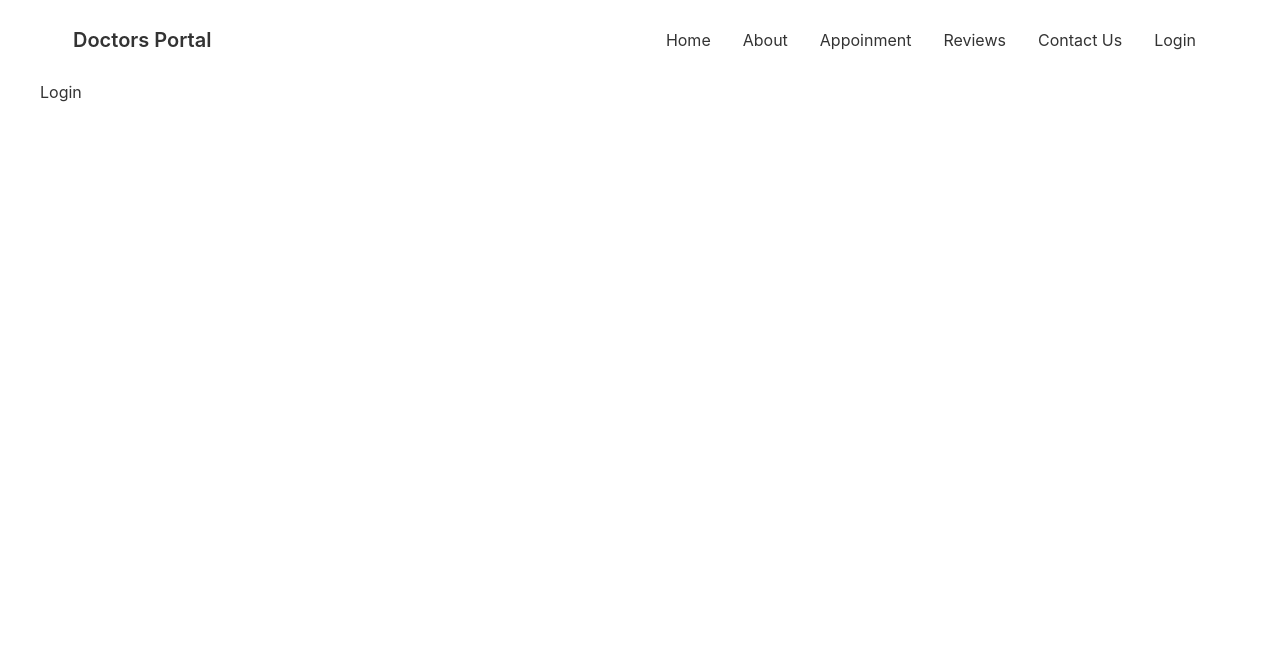
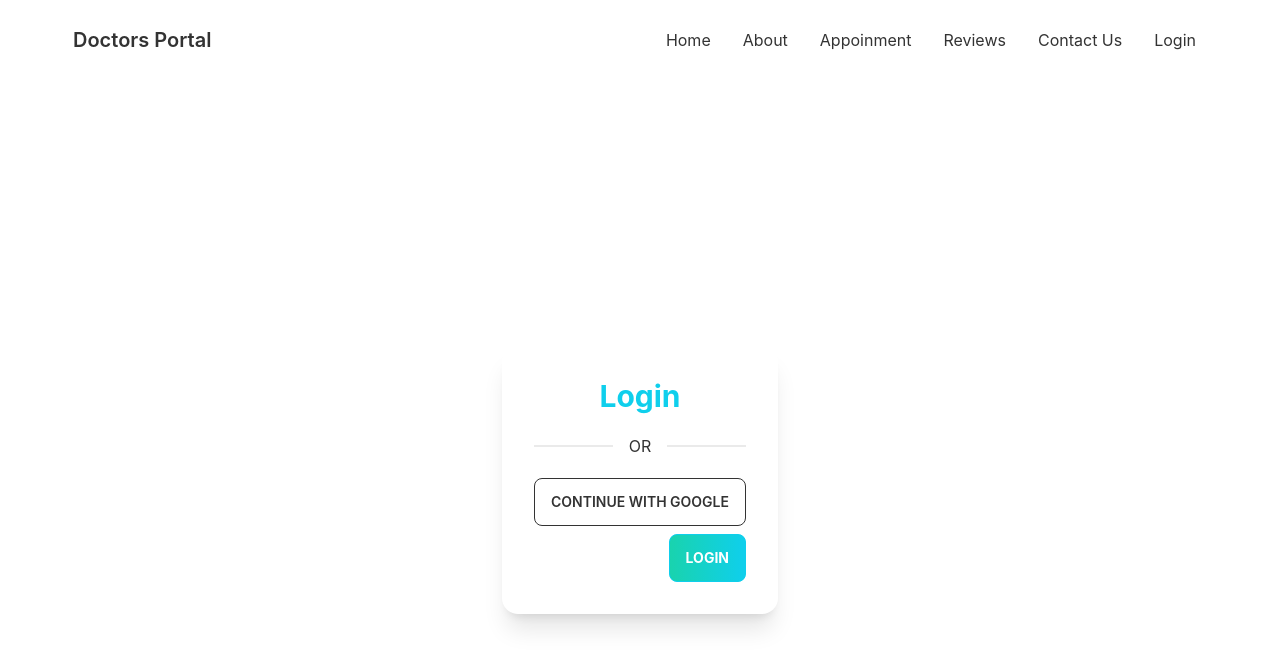
Before and after one commit to saikot-cse/doctors-portal, a React (Create React App) app: page /login in a window 1280 px wide. Shown: the top 668 px of the page. Built offline with nearby package versions, Linux system fonts and the light colour scheme; no server answers.

Commit message:
google login added

```diff
--- a/src/Pages/Login/Login.js
+++ b/src/Pages/Login/Login.js
@@ -1,7 +1,38 @@
-import React from 'react'
-
+import React from "react";
+import auth from "../../firebase.init";
+import { PrimaryButton } from "../Shared/PrimaryButton";
+import { useSignInWithGoogle } from 'react-firebase-hooks/auth';
 export const Login = () => {
+  const [signInWithGoogle, user, loading, error] = useSignInWithGoogle(auth);
+  if (error) {
+    return (
+      <div>
+        <p>Error: {error.message}</p>
+      </div>
+    );
+  }
+  if (loading) {
+    return <p>Loading...</p>;
+  }
+  if (user) {
+    return (
+      <div>
+        <p>Signed In User: {user.email}</p>
+      </div>
+    );
+  }
   return (
-    <div>Login</div>
-  )
-}
+    <div className="flex justify-center items-center h-screen">
+      <div className="card mx-w-lg bg-base-100 shadow-xl">
+        <div className="card-body">
+          <h2 className="text-center font-bold text-primary text-3xl">Login</h2>
+          <div className="divider">OR</div>
+          <button onClick={() => signInWithGoogle()} class="btn btn-outline">Continue With Google</button>
+          <div className="card-actions justify-end">
+            <PrimaryButton>Login</PrimaryButton>
+          </div>
+        </div>
+      </div>
+    </div>
+  );
+};
```
